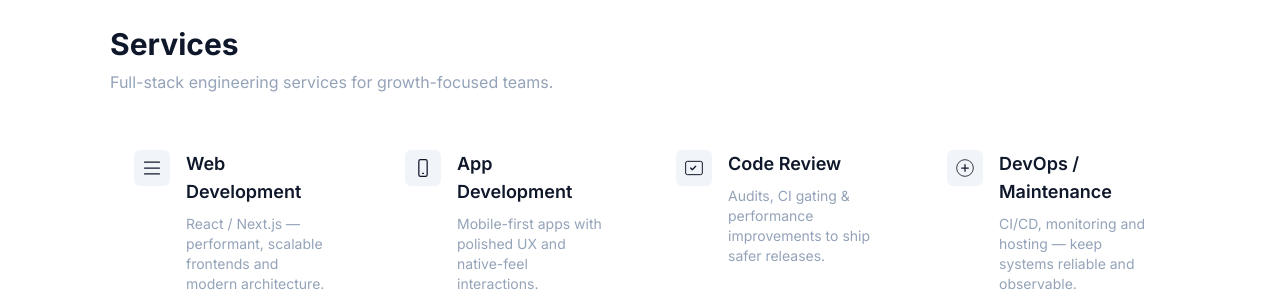
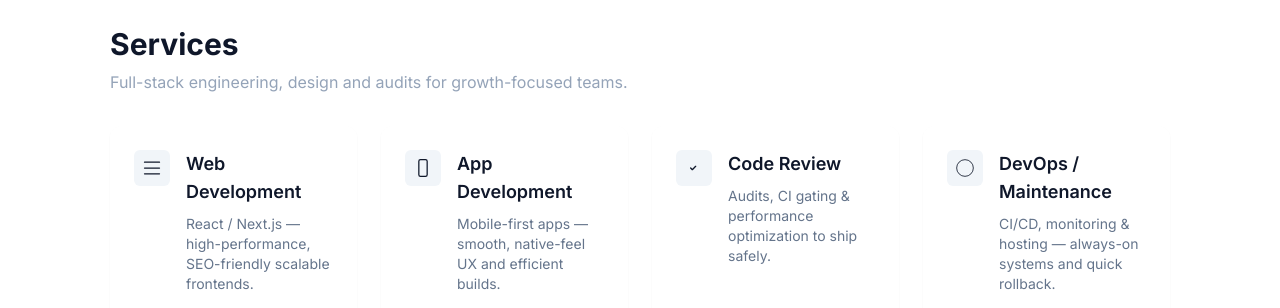
Before and after one commit to SyedMohammedRaheem99/SMR-hft-prime-marketing-pro-fixed, a Next.js app: page / in a window 1280 px wide. Shown: the part 644-952 px from the top of the page. Built offline with nearby package versions, Linux system fonts and the light colour scheme.

Commit message:
Update Services.js

```diff
--- a/components/Services.js
+++ b/components/Services.js
@@ -5,58 +5,53 @@ const services = [
   {
     id: "web",
     title: "Web Development",
-    desc: "React / Next.js — performant, scalable frontends and modern architecture.",
+    desc: "React / Next.js — high-performance, SEO-friendly scalable frontends.",
     icon: (
       <svg width="20" height="20" viewBox="0 0 24 24" fill="none" aria-hidden>
-        <path d="M3 5h18M3 19h18M3 12h18" stroke="currentColor" strokeWidth="1.5" strokeLinecap="round" strokeLinejoin="round"/>
+        <path d="M3 5h18M3 12h18M3 19h18" stroke="currentColor" strokeWidth="1.5" strokeLinecap="round" strokeLinejoin="round"/>
       </svg>
     ),
   },
   {
     id: "app",
     title: "App Development",
-    desc: "Mobile-first apps with polished UX and native-feel interactions.",
+    desc: "Mobile-first apps — smooth, native-feel UX and efficient builds.",
     icon: (
       <svg width="20" height="20" viewBox="0 0 24 24" fill="none" aria-hidden>
         <rect x="7" y="2" width="10" height="20" rx="2" stroke="currentColor" strokeWidth="1.5" />
-        <path d="M11.5 18.5h1" stroke="currentColor" strokeWidth="1.5" strokeLinecap="round"/>
       </svg>
     ),
   },
   {
     id: "review",
     title: "Code Review",
-    desc: "Audits, CI gating & performance improvements to ship safer releases.",
+    desc: "Audits, CI gating & performance optimization to ship safely.",
     icon: (
       <svg width="20" height="20" viewBox="0 0 24 24" fill="none" aria-hidden>
         <path d="M8 12l2 2 4-4" stroke="currentColor" strokeWidth="1.6" strokeLinecap="round" strokeLinejoin="round"/>
-        <rect x="2" y="4" width="20" height="16" rx="2" stroke="currentColor" strokeWidth="1.2"/>
       </svg>
     ),
   },
   {
     id: "devops",
     title: "DevOps / Maintenance",
-    desc: "CI/CD, monitoring and hosting — keep systems reliable and observable.",
+    desc: "CI/CD, monitoring & hosting — always-on systems and quick rollback.",
     icon: (
       <svg width="20" height="20" viewBox="0 0 24 24" fill="none" aria-hidden>
-        <path d="M12 8v8M8 12h8" stroke="currentColor" strokeWidth="1.5" strokeLinecap="round" strokeLinejoin="round"/>
-        <circle cx="12" cy="12" r="10" stroke="currentColor" strokeWidth="1"/>
+        <circle cx="12" cy="12" r="10" stroke="currentColor" strokeWidth="1" />
       </svg>
     ),
   },
 ];
 
-const containerVariants = {
+const container = {
   hidden: {},
   show: {
-    transition: {
-      staggerChildren: 0.12,
-    },
+    transition: { staggerChildren: 0.12 },
   },
 };
 
-const itemVariants = {
+const item = {
   hidden: { opacity: 0, y: 12 },
   show: { opacity: 1, y: 0, transition: { duration: 0.45, ease: "easeOut" } },
 };
@@ -66,37 +61,30 @@ export default function Services() {
     <section className="py-20">
       <div className="container">
         <h2 className="text-3xl font-bold">Services</h2>
-        <p className="text-slate-400 mt-2">
-          Full-stack engineering services for growth-focused teams.
+        <p className="text-slate-400 mt-2 max-w-xl">
+          Full-stack engineering, design and audits for growth-focused teams.
         </p>
 
         <motion.div
-          className="grid grid-cols-1 md:grid-cols-4 gap-6 mt-8"
-          variants={containerVariants}
+          className="grid grid-cols-1 sm:grid-cols-2 lg:grid-cols-4 gap-6 mt-8"
+          variants={container}
           initial="hidden"
           whileInView="show"
           viewport={{ once: true, amount: 0.15 }}
         >
-          {services.map((s) => (
+          {services.map((s, i) => (
             <motion.article
               key={s.id}
-              variants={itemVariants}
-              className="p-6 glass rounded-xl transform transition will-change-transform hover:scale-[1.02] hover:shadow-xl focus-within:shadow-xl outline-none"
-              aria-labelledby={`service-${s.id}-title`}
-              role="article"
+              variants={item}
+              className="p-6 rounded-xl bg-white/60 dark:bg-slate-900/60 glass shadow-sm hover:shadow-xl transition transform hover:-translate-y-1"
             >
               <div className="flex items-start gap-4">
-                <div className="flex-none p-2 rounded-md bg-slate-100 dark:bg-slate-800 text-slate-900 dark:text-slate-100">
+                <div className="p-2 rounded-md bg-slate-100 dark:bg-slate-800 text-slate-900 dark:text-slate-100">
                   {s.icon}
                 </div>
-
-                <div className="min-w-0">
-                  <h3 id={`service-${s.id}-title`} className="font-semibold text-lg">
-                    {s.title}
-                  </h3>
-                  <p className="text-slate-400 dark:text-slate-300 mt-2 text-sm">
-                    {s.desc}
-                  </p>
+                <div>
+                  <h3 className="font-semibold text-lg">{s.title}</h3>
+                  <p className="text-slate-500 dark:text-slate-300 mt-2 text-sm">{s.desc}</p>
                 </div>
               </div>
             </motion.article>
```
